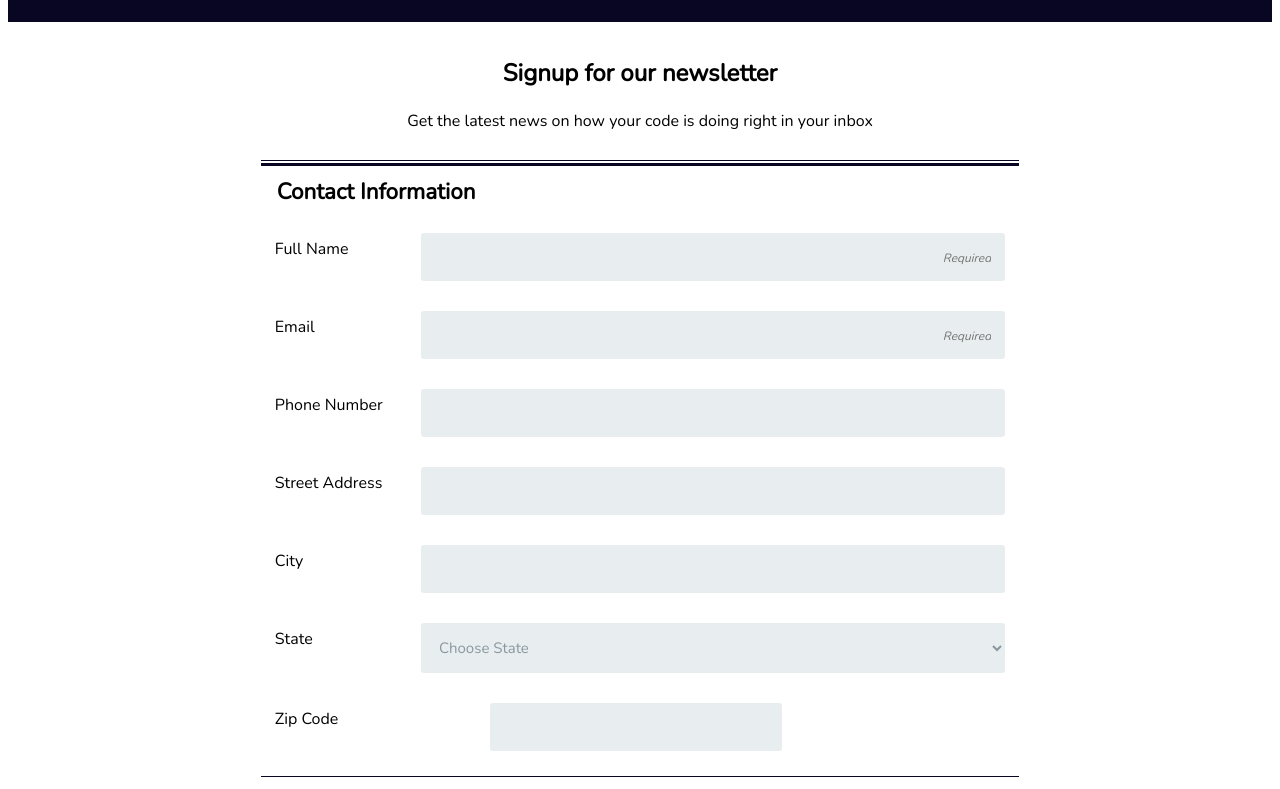
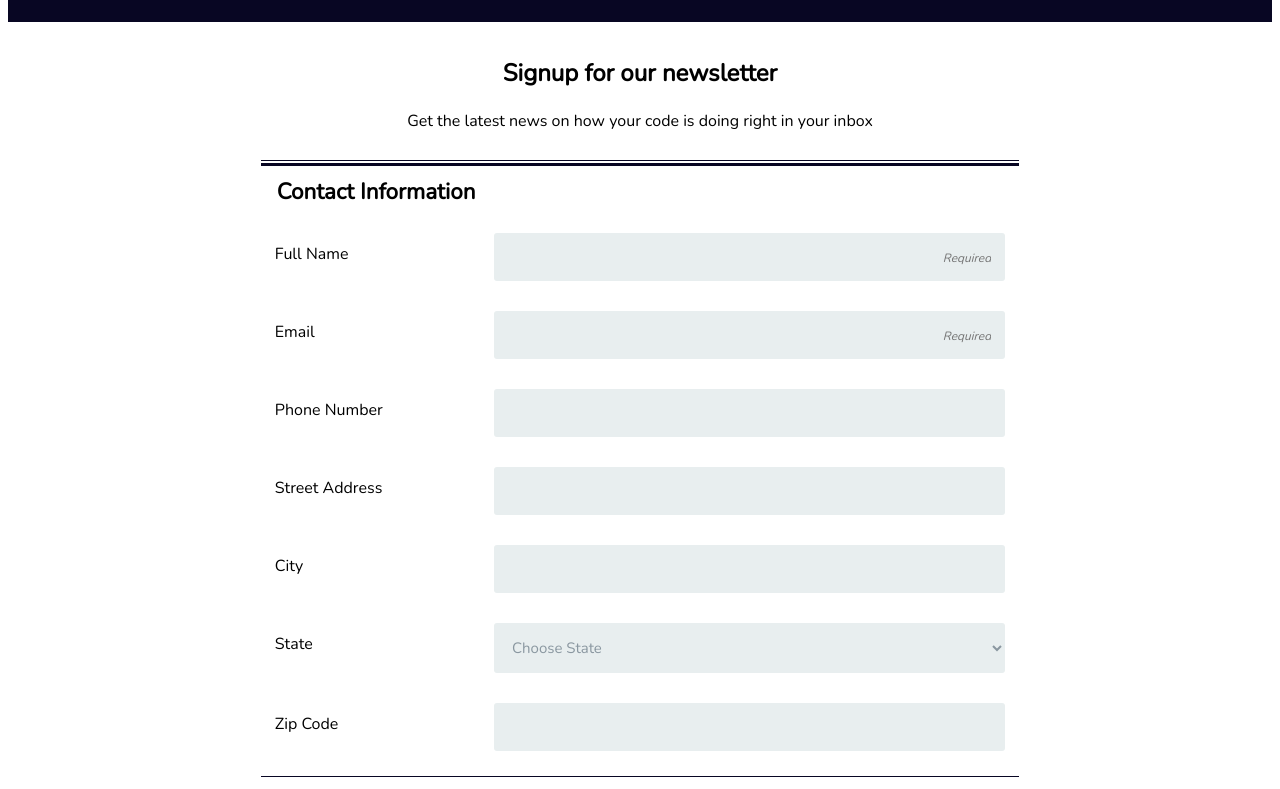
Before and after one commit to kellicodes/Form-project, a plain HTML site: page index.html in a window 1280 px wide. Shown: the part 106-895 px from the top of the page. Drawn offline with nearby package versions, Linux system fonts and the light colour scheme.

Commit message:
fixed html

```diff
--- a/css/styles.css
+++ b/css/styles.css
@@ -57,7 +57,7 @@ input[type="checkbox"]{
 }
 
 input[type="zip"]{
-    width: 50%;
+    width: 40%;
 }
 
 select {
@@ -94,7 +94,9 @@ button {
     font-size: 1em;
     font-weight: bold;
 }
-
+input:focus {
+    background-color: yellow;
+  }
 p {
     text-align: center;
     font-style: italic;
@@ -117,18 +119,13 @@ p {
     {
         clear: both;
         float:left;
-        margin-right:15px;
-        padding-top: 20px;
+        margin-right:10px;
+        padding-top: 25px;
     }
 
     input[type="text"],
     input[type="email"],
     input[type="phone"],
-    input[type="address"],
-    input[type="email"],
-    input[type="city"],
-    input[type="state"],
-    input[type="zip"],
     select {
       background: #080623;
       border: none;
@@ -138,14 +135,15 @@ p {
       outline: 0;
       padding: 14px;
       margin: 15px 0 15px 0;
-      width: 80%;
+      width: 70%;
       background-color: #e8eeef;
       color: #8a97a0;
       border-radius: 3px;
     }
     input[type="zip"]{
-        width: 40%;
-        margin-right: 223px;
+        max-width: 50%;
+        float: left;
+        margin-left: 50px;
     }
 
     .border {
@@ -154,7 +152,17 @@ p {
     }
     .intro {
         width: 100%;
+    }
 
-
+}
+@media (min-width: 1024px){
+    input[type="zip"]{
+        max-width: 40%;
+        float: left;
+        margin-left: 108px;
+    }
+    button {
+        width: 95%;
+        margin: 0 15px 10px;
     }
 }
--- a/index.html
+++ b/index.html
@@ -4,6 +4,7 @@
         <link rel="stylesheet" href="css/styles.css">
         <meta name="viewport" content="width=device-width, initial-scale=1">
         <link href='http://fonts.googleapis.com/css?family=Nunito:400,300,200,100' rel='stylesheet' type='text/css'>
+        <meta charset="UTF-8">
         <title>Forms</title>
     </head>
     <body>
@@ -25,16 +26,16 @@
                 <label for="name">Full Name</label>
                 <input type="text" id="name" name="user_name" placeholder="Required">
                 <label for="email">Email</label>
-                <input type="email" id="mail" name="user_email" placeholder="Required">
+                <input type="email" id="email" name="user_email" placeholder="Required">
                 <label for="phone">Phone Number</label>
-                <input type="phone" id="phone" name="user_phone">
+                <input type="text" id="phone" name="user_phone">
                 <label for="address">Street Address</label>
-                <input type="address" id="address" name="user_address">
+                <input type="text" id="address" name="user_address">
                 <label for="city">City</label>
-                <input type="city" id="city" name="user_city">
+                <input type="text" id="city" name="user_city">
                 <label for="state">State</label>
                 <select id="state" name="user_state">
-                    <optgroup>
+                    <optgroup label="State">
                     <option value="" disabled selected>Choose State</option>
                     <option value="alabama">Alabama</option>
                     <option value="arizona">Arizona</option>
@@ -42,12 +43,12 @@
                      </optgroup>
                 </select>
                 <label for="zip">Zip Code</label><br>
-                <input type="zip" id="zip" name="user_zip">
+                <input type="text" id="zip" name="user_zip">
 
             </fieldset>
             <div class="border"></div>
             <fieldset>
-                <label for="newsletter"></label>
+
                 <legend>Newsletter</legend>
                 <label>Select the newsletters you would like to recieve</label><br>
                 <input type="checkbox" id="html" value="html" name="news"><label for="html">HTML News</label><br>
```
Also changed, not shown: 2 other files.
